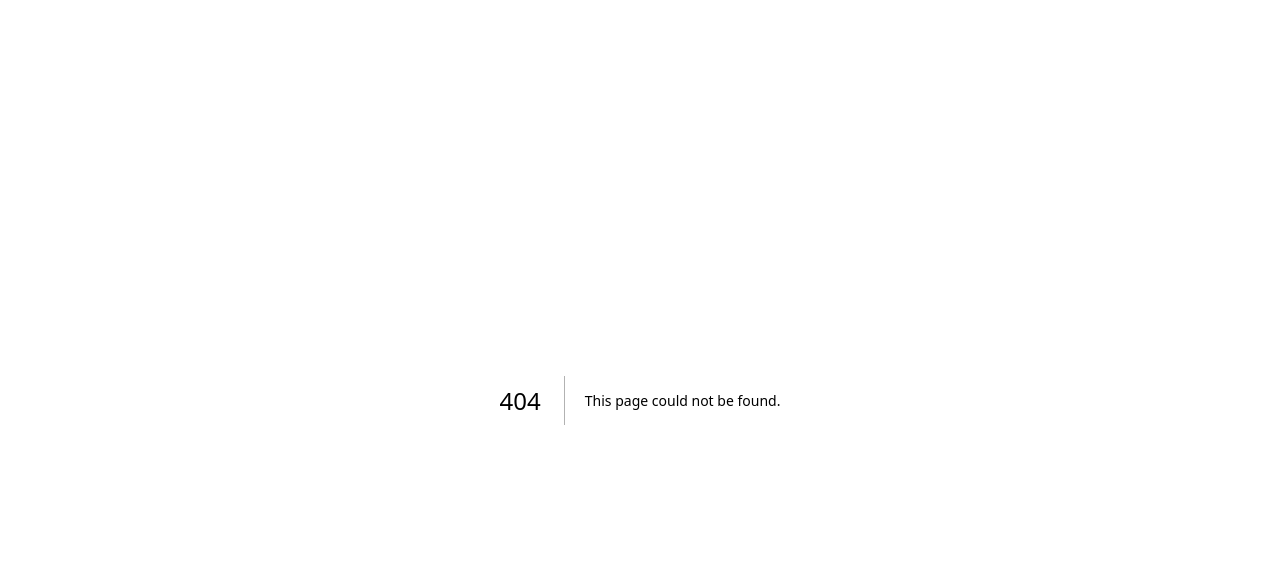
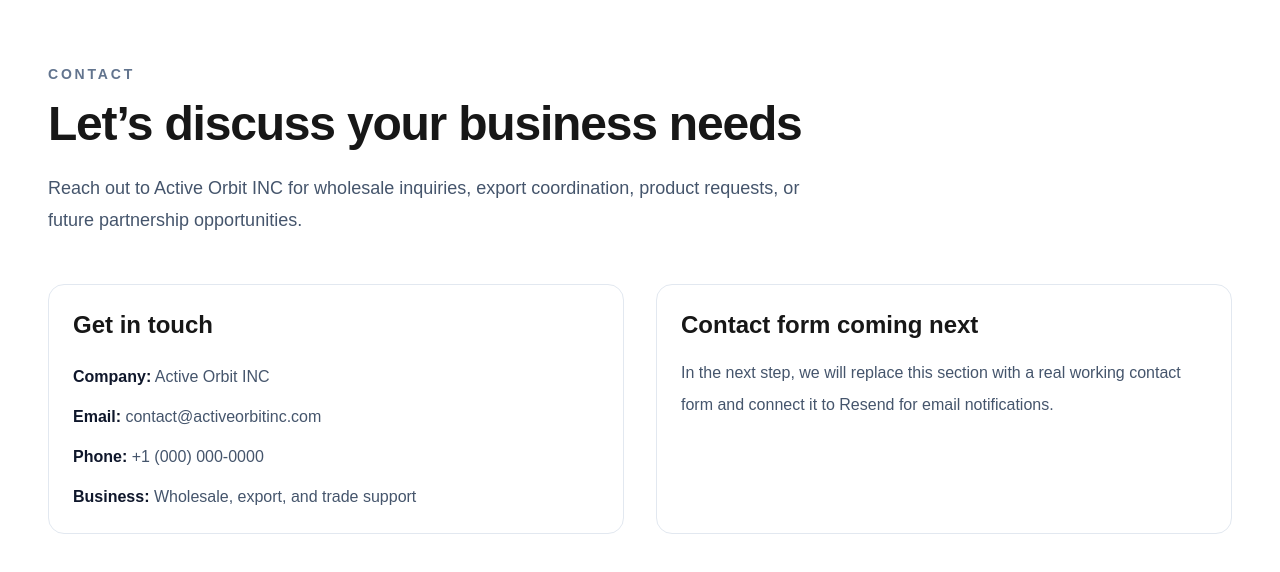
Before and after one commit to hamdamme/activeorbita-web, a Next.js app: page /about/contact in a window 1280 px wide. Before the commit this address had no page. Shown: the top 572 px of the page. Built offline with nearby package versions, Linux system fonts and the light colour scheme.

Commit message:
Add Contact page

```diff
--- /dev/null
+++ b/app/about/contact/page.tsx
@@ -0,0 +1,53 @@
+export default function ContactPage() {
+  return (
+    <main className="mx-auto min-h-screen max-w-7xl px-6 py-16 lg:px-12">
+      <div className="max-w-3xl">
+        <p className="mb-4 text-sm font-semibold uppercase tracking-[0.2em] text-slate-500">
+          Contact
+        </p>
+
+        <h1 className="text-4xl font-bold tracking-tight sm:text-5xl">
+          Let’s discuss your business needs
+        </h1>
+
+        <p className="mt-6 text-lg leading-8 text-slate-600">
+          Reach out to Active Orbit INC for wholesale inquiries, export
+          coordination, product requests, or future partnership opportunities.
+        </p>
+      </div>
+
+      <div className="mt-12 grid gap-8 lg:grid-cols-2">
+        <div className="rounded-2xl border border-slate-200 p-6">
+          <h2 className="text-2xl font-semibold">Get in touch</h2>
+
+          <div className="mt-6 space-y-4 text-slate-600">
+            <p>
+              <span className="font-semibold text-slate-900">Company:</span>{" "}
+              Active Orbit INC
+            </p>
+            <p>
+              <span className="font-semibold text-slate-900">Email:</span>{" "}
+              contact@activeorbitinc.com
+            </p>
+            <p>
+              <span className="font-semibold text-slate-900">Phone:</span>{" "}
+              +1 (000) 000-0000
+            </p>
+            <p>
+              <span className="font-semibold text-slate-900">Business:</span>{" "}
+              Wholesale, export, and trade support
+            </p>
+          </div>
+        </div>
+
+        <div className="rounded-2xl border border-slate-200 p-6">
+          <h2 className="text-2xl font-semibold">Contact form coming next</h2>
+          <p className="mt-4 leading-8 text-slate-600">
+            In the next step, we will replace this section with a real working
+            contact form and connect it to Resend for email notifications.
+          </p>
+        </div>
+      </div>
+    </main>
+  );
+}
```
